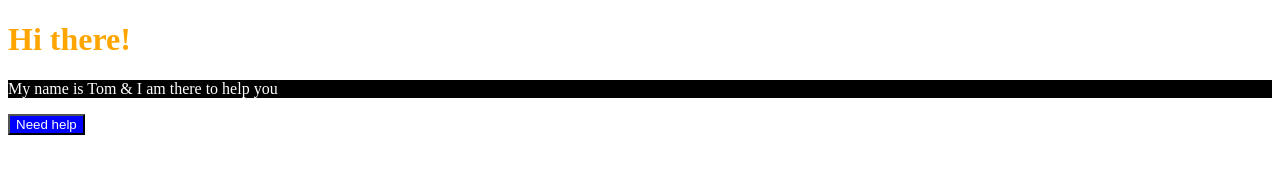
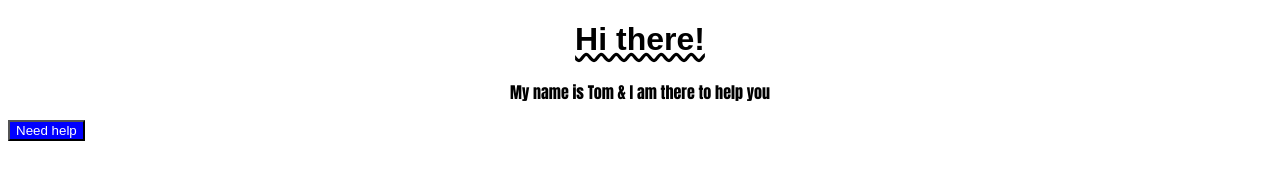
Before and after one commit to Rmihika/webdev-journey, a plain HTML site: page html/Lecture04/index.html in a window 1280 px wide. Drawn offline with Linux system fonts and the light colour scheme.

Commit message:
text practice

```diff
--- a/html/Lecture04/style.css
+++ b/html/Lecture04/style.css
@@ -1,6 +1,8 @@
 h1 {
-    color: orange;
-
+    color: black;
+    text-align: center;
+    text-decoration:wavy underline;
+    font-family: fantasy;
 }
 
 button{
@@ -10,6 +12,8 @@ button{
 }
 
 p{
-    color: white;
-    background-color: black;
+    color: black;
+    font-size: 20pxpx;
+    text-align: center;
+    font-family: impact;
 }
--- /dev/null
+++ b/html/Lecture04/style1.css
@@ -0,0 +1,11 @@
+h1{
+  font-family: leage spartan;
+  color: #ffa511;
+  text-align: center;
+  font-weight: 900;
+  font-size: 55px;
+  line-height: 1.5px;
+  letter-spacing: 2px;
+  text-decoration: teal double underline;
+  text-transform: uppercase;
+}
--- /dev/null
+++ b/html/Lecture04/style2.css
@@ -0,0 +1,30 @@
+p{
+    color: red;
+    line-height: 30px;
+}
+
+h1, h3, h4, p{
+    text-align: center;
+}
+
+H3{
+    color: black;
+}
+
+a{
+    color: rgb(0, 255, 0);
+    text-decoration: none;
+}
+button{
+    background-color: white;
+    color: blueviolet;
+
+}
+:placeholder-shown{
+ color: black;
+}
+
+
+h1{
+    text-decoration: underline;
+}
```
Also changed, not shown: html/Lecture04/index1.html (added, +12 -0 lines), html/Lecture04/index2.html (added, +60 -0 lines).
